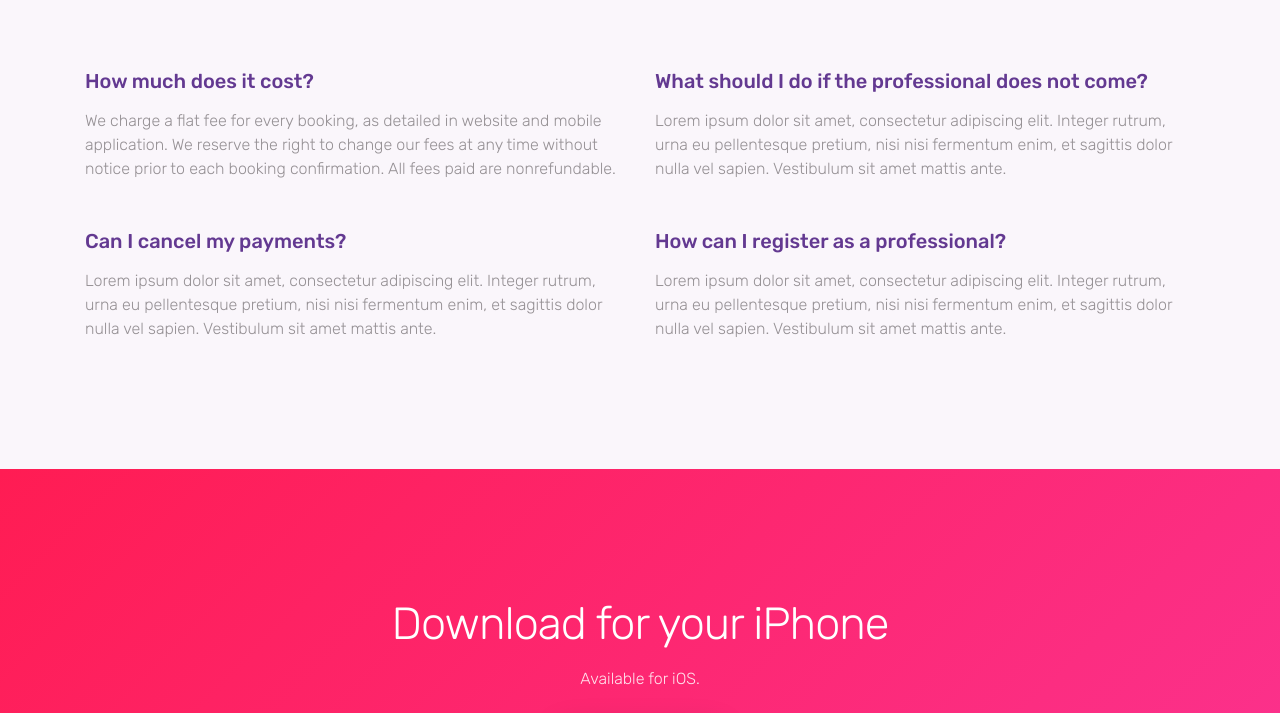
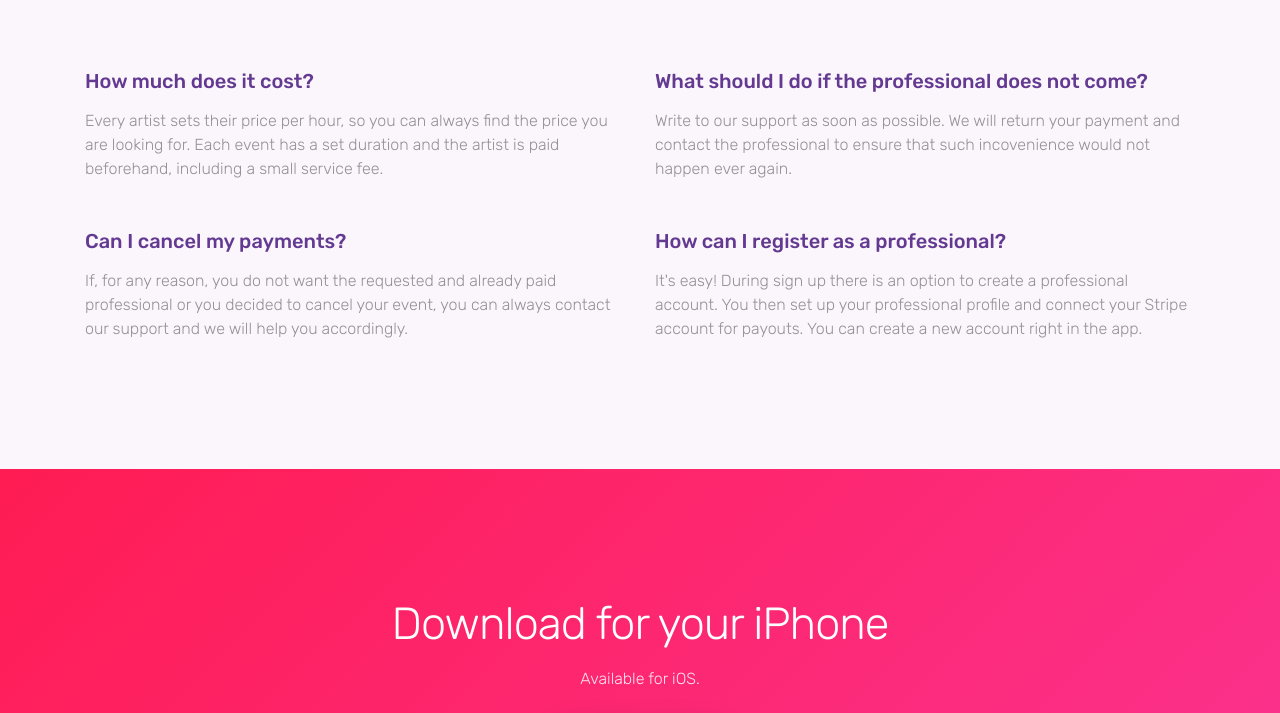
Before and after one commit to Brightify/Evntly-web, a plain HTML site: page index.html in a window 1280 px wide. Shown: the part 3434-4147 px from the top of the page. Drawn offline with Linux system fonts and the light colour scheme.

Commit message:
Update FAQ.

```diff
--- a/index.html
+++ b/index.html
@@ -340,16 +340,16 @@ URI     : https://colorlib.com
             <div class="row pt-4">
                 <div class="col-md-6">
                     <h4 class="mb-3">How much does it cost?</h4>
-                    <p class="light-font mb-5">We charge a flat fee for every booking, as detailed in website and mobile application. We reserve the right to change our fees at any time without notice prior to each booking confirmation. All fees paid are nonrefundable. </p>
+                    <p class="light-font mb-5">Every artist sets their price per hour, so you can always find the price you are looking for. Each event has a set duration and the artist is paid beforehand, including a small service fee.</p>
                     <h4 class="mb-3">Can I cancel my payments?</h4>
-                    <p class="light-font mb-5">Lorem ipsum dolor sit amet, consectetur adipiscing elit. Integer rutrum, urna eu pellentesque pretium, nisi nisi fermentum enim, et sagittis dolor nulla vel sapien. Vestibulum sit amet mattis ante. </p>
+                    <p class="light-font mb-5">If, for any reason, you do not want the requested and already paid professional or you decided to cancel your event, you can always contact our support and we will help you accordingly.</p>
 
                 </div>
                 <div class="col-md-6">
                     <h4 class="mb-3">What should I do if the professional does not come?</h4>
-                    <p class="light-font mb-5">Lorem ipsum dolor sit amet, consectetur adipiscing elit. Integer rutrum, urna eu pellentesque pretium, nisi nisi fermentum enim, et sagittis dolor nulla vel sapien. Vestibulum sit amet mattis ante. </p>
+                    <p class="light-font mb-5">Write to our support as soon as possible. We will return your payment and contact the professional to ensure that such incovenience would not happen ever again.</p>
                     <h4 class="mb-3">How can I register as a professional?</h4>
-                    <p class="light-font mb-5">Lorem ipsum dolor sit amet, consectetur adipiscing elit. Integer rutrum, urna eu pellentesque pretium, nisi nisi fermentum enim, et sagittis dolor nulla vel sapien. Vestibulum sit amet mattis ante. </p>
+                    <p class="light-font mb-5">It's easy! During sign up there is an option to create a professional account. You then set up your professional profile and connect your Stripe account for payouts. You can create a new account right in the app.</p>
 
                 </div>
             </div>
```
